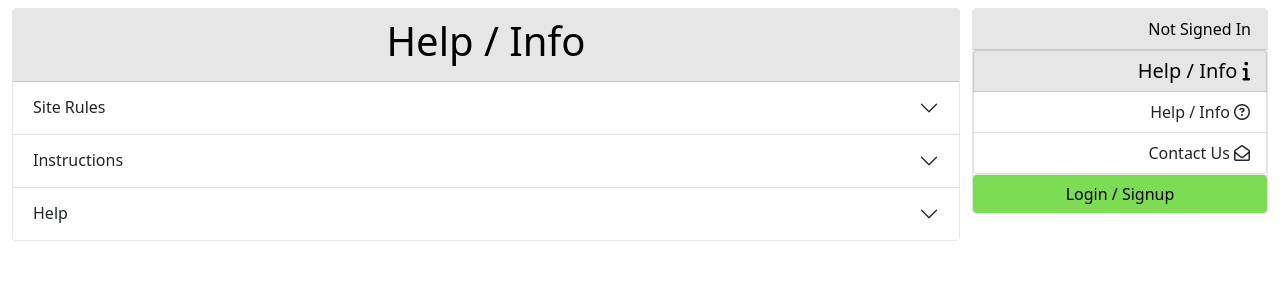
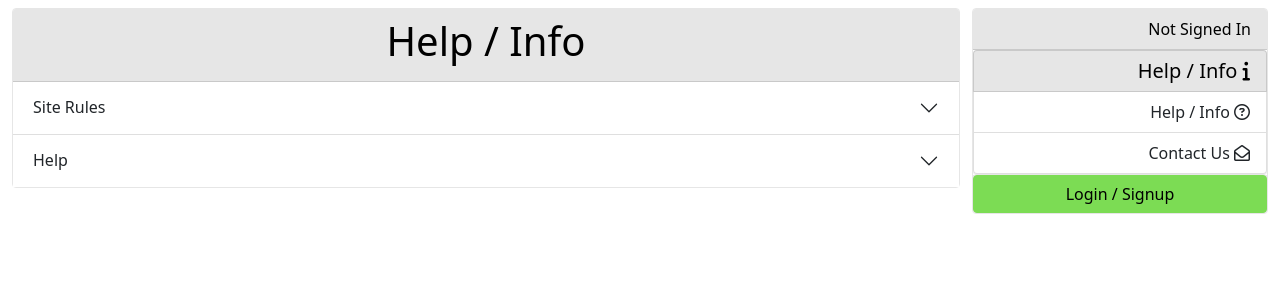
Before and after one commit to lukebinmore/Guild-Of-Geeks, a Django app: page /help/information/ in a window 1280 px wide. Shown: the part 54-354 px from the top of the page. Run offline with Django 3.2, Linux system fonts and the light colour scheme; some libraries are stand-ins or nearby versions.

Commit message:
Change - Removed Instructions Accordion Item in Favour of Contact Form

```diff
--- a/forum/templates/forum/help.html
+++ b/forum/templates/forum/help.html
@@ -46,20 +46,6 @@
                     <div class="accordion-item">
                         <h2 class="accordion-header">
                             <button class="accordion-button collapsed" type="button" data-bs-toggle="collapse"
-                                data-bs-target="#help-info-instructions">
-                                Instructions
-                            </button>
-                        </h2>
-                        <div id="help-info-instructions" class="accordion-collapse collapse"
-                            data-bs-parent="#help-info-accordion">
-                            <div class="accordion-body">
-                                SITE INSTRUCTIONS GO HERE
-                            </div>
-                        </div>
-                    </div>
-                    <div class="accordion-item">
-                        <h2 class="accordion-header">
-                            <button class="accordion-button collapsed" type="button" data-bs-toggle="collapse"
                                 data-bs-target="#help-info-help">
                                 Help
                             </button>
```
